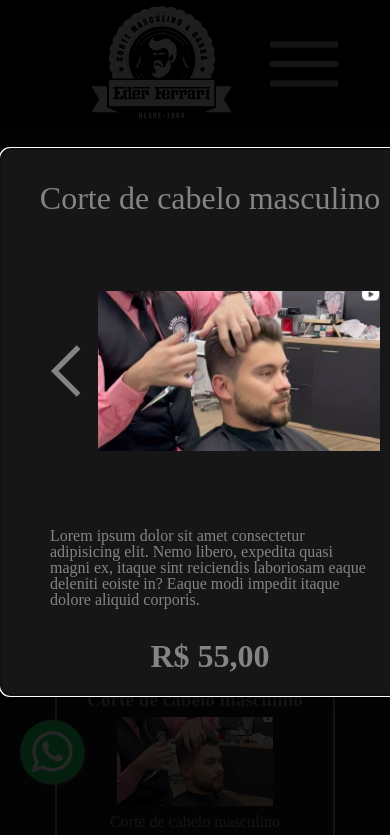
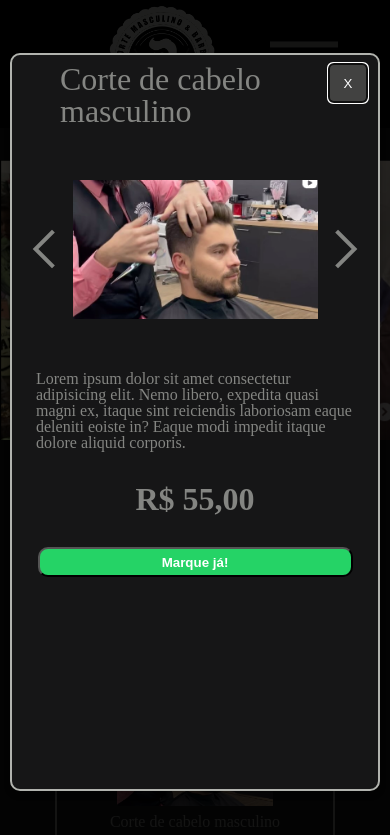
Before and after one commit to dkrausz/barbearia-landing-page, a plain HTML site: page index.html in a window 390 px wide. Both pictures are taken after a click on the item 195 px from the left and 780 px from the top of the page. Shown: the top 835 px of the page. Drawn offline with nearby package versions, Linux system fonts and the light colour scheme.

Commit message:
fix bugs in responsivity

```diff
--- a/index.html
+++ b/index.html
@@ -18,13 +18,13 @@
           <li><a href="#ourServices"> Nossos Serviços </a></li>
           <li><a href="#reviews">Avaliações</a></li>
           <li><a href="#location">Localização</a></li>
-          <li><a href="https://web.whatsapp.com/send?phone=554196969363" target="_blank">Agende seu horario</a></li>
+          <li><a href="https://api.whatsapp.com/send/?phone=554196969363" target="_blank">Agende seu horario</a></li>
         </ul>
         <span class="material-symbols-outlined menu">menu</span>
       </nav>
     </header>
     <main>
-      <a href="https://web.whatsapp.com/send?phone=554196969363" target="_blank"><i class="fa fa-whatsapp"></i></a>
+      <a href="https://api.whatsapp.com/send/?phone=554196969363" target="_blank"><i class="fa fa-whatsapp"></i></a>
       <div class="slider">
         <div class="slides">
           <input type="radio" name="radio-btn" id="radio1" />
@@ -94,7 +94,7 @@
         <h2>Descrição do serviço</h2>
         <div class="photo_container">
           <span class="material-symbols-outlined arrows">arrow_back_ios_new </span>
-          <img src="../Assets/cards/corte.png" alt="" />
+          <img src="./src/Assets/cards/corte.png" alt="" />
           <span class="material-symbols-outlined arrows"> arrow_forward_ios </span>
         </div>
         <p>
--- a/src/scripts/cardServices.js
+++ b/src/scripts/cardServices.js
@@ -118,7 +118,7 @@ export const serviceList = [
     description: "Aplicação de tintura",
     longDescription:
       " Lorem ipsum dolor sit amet consectetur adipisicing elit. Nemo libero, expedita quasi magni ex, itaque sint reiciendis laboriosam eaque deleniti eoiste in? Eaque modi impedit itaque dolore aliquid corporis.",
-    price: 0.0,
+    price: 90.0,
   },
   {
     id: 12,
@@ -181,10 +181,10 @@ export const serviceList = [
     img: "./src/Assets/cards/corte.png",
     category: "Barba",
     allImages: ["./src/Assets/cards/corte.png", "./src/Assets/cards/logo.jpg", "./src/Assets/cards/foto3.jpg"],
-    description: "Aplicação de tintura",
+    description: "Corte de barba",
     longDescription:
       " Lorem ipsum dolor sit amet consectetur adipisicing elit. Nemo libero, expedita quasi magni ex, itaque sint reiciendis laboriosam eaque deleniti eoiste in? Eaque modi impedit itaque dolore aliquid corporis.",
-    price: 55.0,
+    price: 65.0,
   },
   {
     id: 18,
--- a/src/scripts/modal.js
+++ b/src/scripts/modal.js
@@ -10,6 +10,21 @@ export function createServiceModal(service) {
   const spanArrowFoward = document.createElement("span");
   const paragraph = document.createElement("p");
   const strongPrice = document.createElement("strong");
+  const closeButton = document.createElement("button");
+  const whatsButton = document.createElement("button");
+
+  closeButton.innerText = "X";
+  closeButton.classList.add("close_button");
+  closeButton.addEventListener("click", function (event) {
+    modal.close();
+  });
+
+  whatsButton.innerText = "Marque já!";
+  whatsButton.classList.add("whatsButton");
+
+  whatsButton.addEventListener("click", function (event) {
+    window.open("https://api.whatsapp.com/send/?phone=554196969363", "_blank");
+  });
 
   divContainer.classList.add("modal_container");
   divPhotoContainer.classList.add("photo_container");
@@ -44,7 +59,7 @@ export function createServiceModal(service) {
   });
 
   divPhotoContainer.append(spanArrowBack, imgServices, spanArrowFoward);
-  divContainer.append(title, divPhotoContainer, paragraph, strongPrice);
+  divContainer.append(title, closeButton, divPhotoContainer, paragraph, strongPrice, whatsButton);
   modal.appendChild(divContainer);
 
   modal.showModal();
--- a/src/scripts/script.js
+++ b/src/scripts/script.js
@@ -90,5 +90,19 @@ function burgerMenu() {
   });
 }
 
+function closeBurgerMenu() {
+  const ul = document.querySelector(".nav_menu");
+  const listItems = ul.children;
+
+  for (let item of listItems) {
+    item.addEventListener("click", function () {
+      setTimeout(() => {
+        ul.classList.remove("show_menu", "menu_final_position");
+      }, 300);
+    });
+  }
+}
+
 renderServices(serviceList);
 burgerMenu();
+closeBurgerMenu();
--- a/src/styles/global.css
+++ b/src/styles/global.css
@@ -9,5 +9,3 @@ html {
 body {
   background-color: #161617;
 }
-.teste {
-}
--- a/src/styles/modal.css
+++ b/src/styles/modal.css
@@ -20,11 +20,27 @@
   flex-direction: column;
   align-items: center;
   gap: 2rem;
+  position: relative;
 }
 
 .modal_container > h2 {
   font-size: 2rem;
   color: var(--primary-font-color);
+}
+
+.close_button {
+  width: 30px;
+  height: 30px;
+  position: absolute;
+  right: 2px;
+  background-color: #424241;
+  color: white;
+  border-radius: 5px;
+}
+
+.close_button:hover {
+  transform: scale(1.2);
+  transition: 0.2s;
 }
 
 .modal_container > strong {
@@ -63,3 +79,45 @@
 .arrows:hover {
   color: var(--primary-font-hover);
 }
+
+.whatsButton {
+  width: 90%;
+  height: 30px;
+  border-radius: 10px;
+  background-color: #25d366;
+  color: white;
+  font-weight: 600;
+}
+
+@media (max-width: 480px) {
+  #modal_services {
+    width: 350px;
+    height: 85vh;
+    padding: 0.5rem;
+  }
+
+  .modal_container {
+    margin: auto;
+  }
+
+  .photo_container {
+    width: 100%;
+    min-width: 100%;
+    height: 180px;
+  }
+  .photo_container > img {
+    width: 70%;
+  }
+  .modal_container > h2 {
+    max-width: 270px;
+  }
+
+  .arrows {
+    font-size: 3rem;
+  }
+
+  .close_button {
+    width: 40px;
+    height: 40px;
+  }
+}
```
